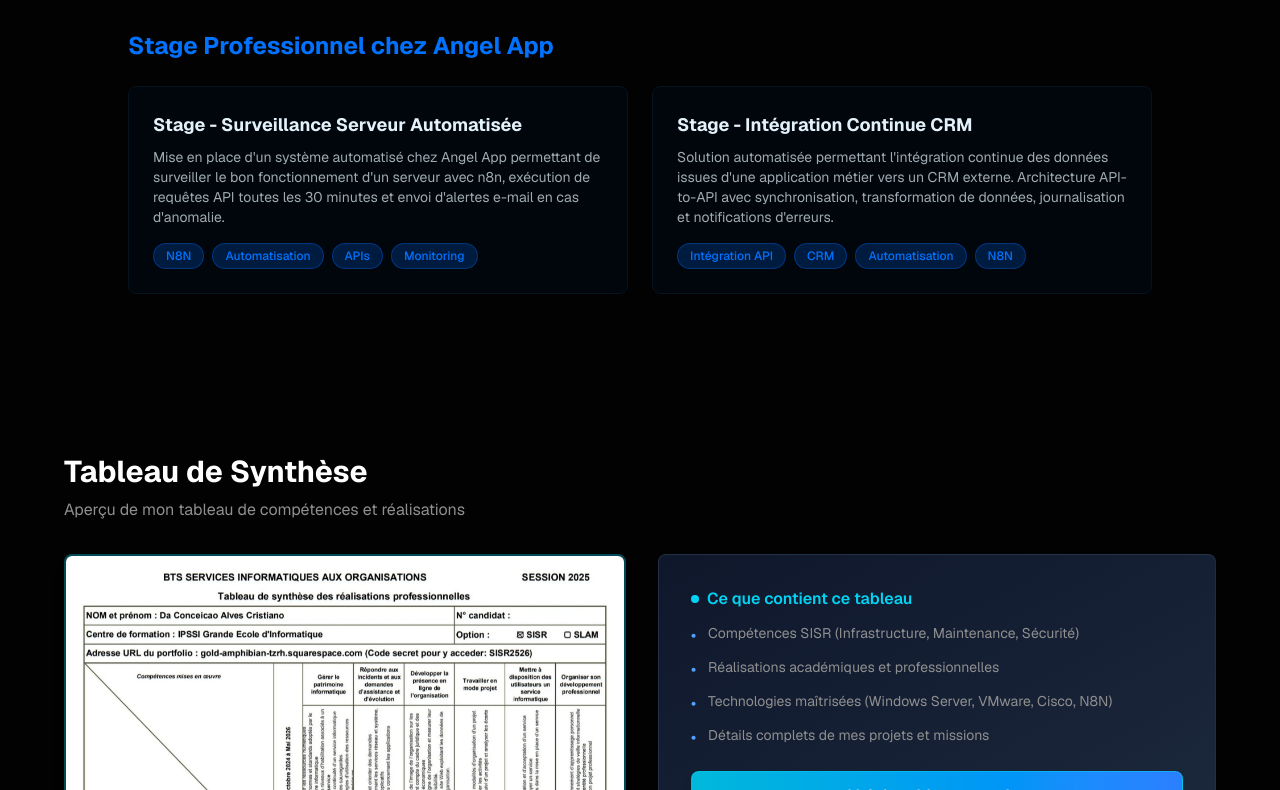
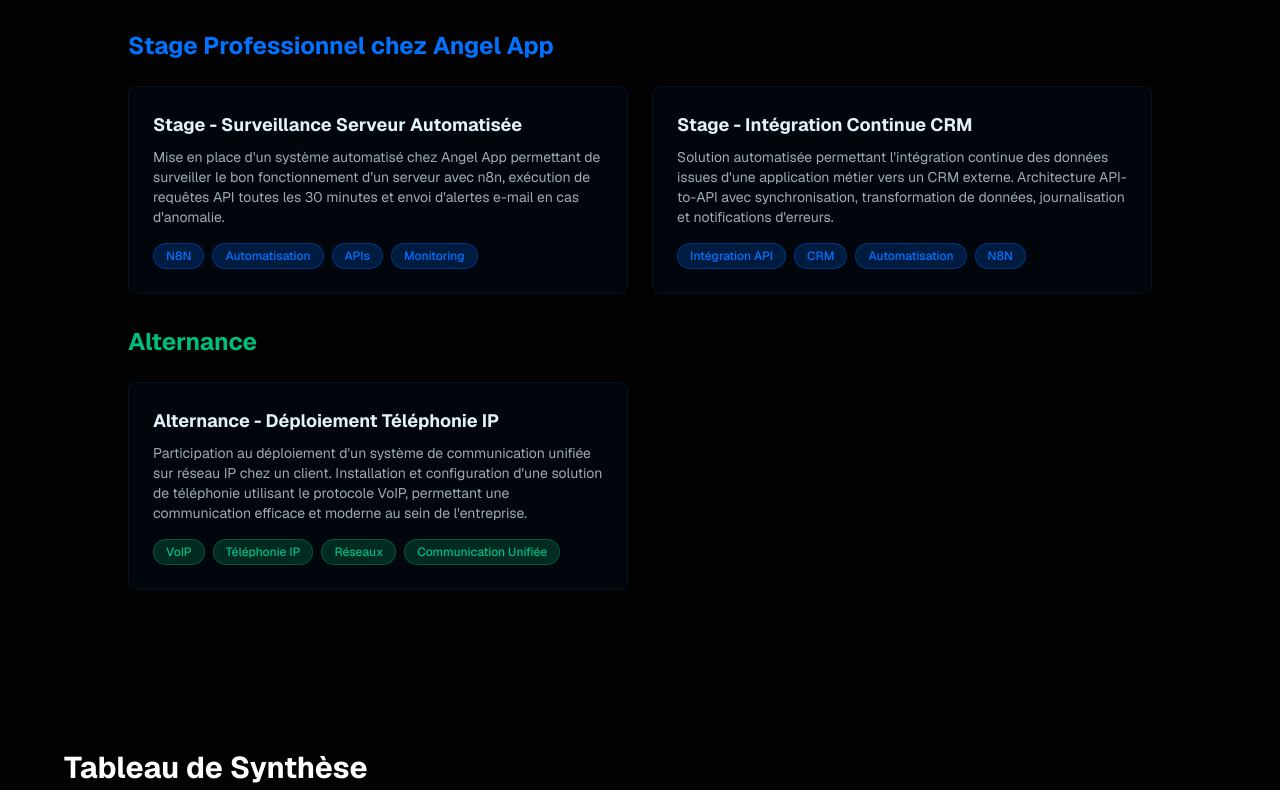
Before and after one commit to Arg0naute07/v0-portfolio-creation, a Next.js app: page /projects in a window 1280 px wide. Shown: the part 815-1605 px from the top of the page. Built offline with nearby package versions, Linux system fonts and the light colour scheme.

Commit message:
feat: add internship project section in project page
Add new "Internship" section with VoIP telephony deployment card
and style it in green for visual differentiation.

```diff
--- a/components/projects.tsx
+++ b/components/projects.tsx
@@ -36,6 +36,14 @@ const PROJECTS = [
       "Solution automatisée permettant l'intégration continue des données issues d'une application métier vers un CRM externe. Architecture API-to-API avec synchronisation, transformation de données, journalisation et notifications d'erreurs.",
     category: "Stage Professionnel",
     tags: ["Intégration API", "CRM", "Automatisation", "N8N"],
+  },
+  {
+    id: 5,
+    title: "Alternance - Déploiement Téléphonie IP",
+    description:
+      "Participation au déploiement d'un système de communication unifiée sur réseau IP chez un client. Installation et configuration d'une solution de téléphonie utilisant le protocole VoIP, permettant une communication efficace et moderne au sein de l'entreprise.",
+    category: "Alternance",
+    tags: ["VoIP", "Téléphonie IP", "Réseaux", "Communication Unifiée"],
   },
 ]
 
@@ -118,6 +126,36 @@ export function Projects() {
               ))}
             </div>
           </div>
+
+          {/* Alternance */}
+          <div>
+            <h3 className="text-2xl font-bold text-emerald-500 mb-6">Alternance</h3>
+            <div className="grid md:grid-cols-2 gap-6">
+              {PROJECTS.filter((p) => p.category === "Alternance").map((project) => (
+                <div
+                  key={project.id}
+                  className="rounded-lg border border-border hover:border-emerald-500/50 transition-all overflow-hidden group bg-card hover:bg-card/80 hover:shadow-lg hover:shadow-emerald-500/10"
+                >
+                  <div className="p-6">
+                    <h4 className="text-lg font-bold text-foreground mb-2 group-hover:text-emerald-500 transition-colors">
+                      {project.title}
+                    </h4>
+                    <p className="text-foreground/70 text-sm mb-4">{project.description}</p>
+                    <div className="flex flex-wrap gap-2">
+                      {project.tags.map((tag) => (
+                        <span
+                          key={tag}
+                          className="text-xs font-medium px-3 py-1 rounded-full bg-emerald-500/20 text-emerald-500 border border-emerald-500/30"
+                        >
+                          {tag}
+                        </span>
+                      ))}
+                    </div>
+                  </div>
+                </div>
+              ))}
+            </div>
+          </div>
         </div>
       </div>
     </section>
```
